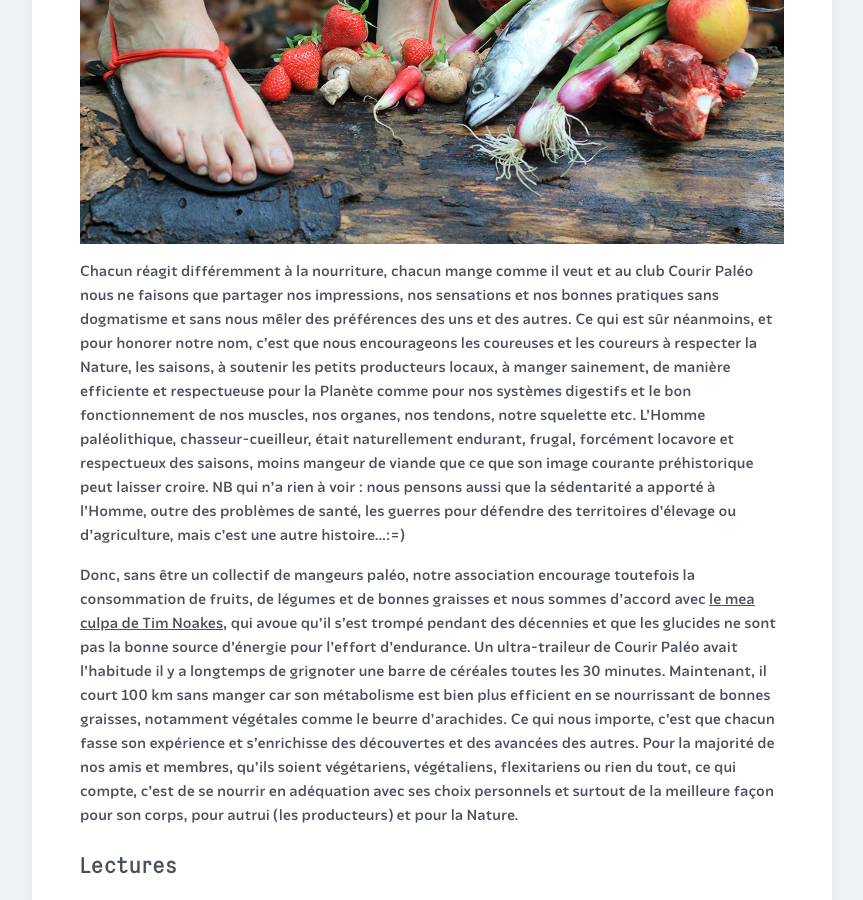
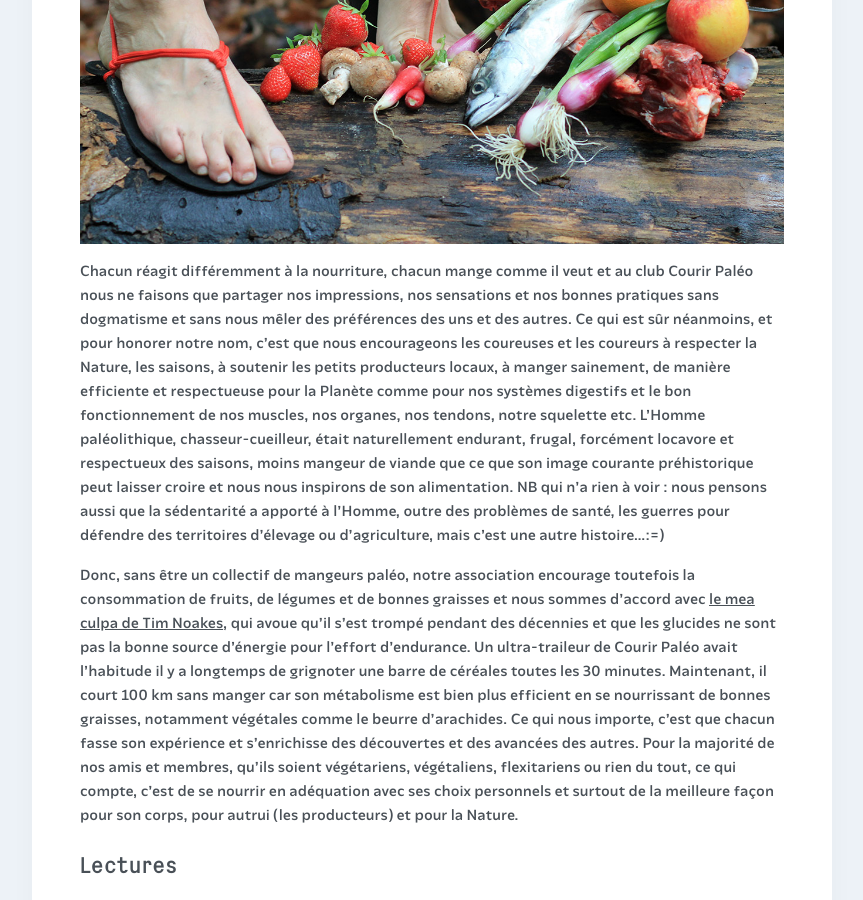
Before and after one commit to courirpaleo/courirpaleo.github.io, a Jekyll site: the page built from _pages/ressources.md, in a window 1280 px wide and 900 px high, scrolled down 3622 px. Shown: the whole window, without its empty margins (208-1071 px from the left). Built offline with Jekyll 4.4.1, drawn with Linux system fonts in a browser that asks for light colours; some web fonts are replaced.

Commit message:
Update ressources.md

```diff
--- a/_pages/ressources.md
+++ b/_pages/ressources.md
@@ -31,7 +31,7 @@
 
 ## Alimentation
 ![Courir Paleo](/assets/images/CourirPaleo_photo_marque_MQ_1200px.jpg)
-Chacun réagit différemment à la nourriture, chacun mange comme il veut et au club Courir&nbsp;Paléo nous ne faisons que partager nos impressions, nos sensations et nos bonnes pratiques sans dogmatisme et sans nous mêler des préférences des uns et des autres. Ce qui est sûr néanmoins, et pour honorer notre nom, c'est que nous encourageons les coureuses et les coureurs à respecter la Nature, les saisons, à soutenir les petits producteurs locaux, à manger sainement, de manière efficiente et respectueuse pour la Planète comme pour nos systèmes digestifs et le bon fonctionnement de nos muscles, nos organes, nos tendons, notre squelette etc. L'Homme paléolithique, chasseur-cueilleur, était naturellement endurant, frugal, forcément locavore et respectueux des saisons, moins mangeur de viande que ce que son image courante préhistorique peut laisser croire. NB qui n'a rien à voir&nbsp;: nous pensons aussi que la sédentarité a apporté à l'Homme, outre des problèmes de santé, les guerres pour défendre des territoires d'élevage ou d'agriculture, mais c'est une autre histoire...:=)
+Chacun réagit différemment à la nourriture, chacun mange comme il veut et au club Courir&nbsp;Paléo nous ne faisons que partager nos impressions, nos sensations et nos bonnes pratiques sans dogmatisme et sans nous mêler des préférences des uns et des autres. Ce qui est sûr néanmoins, et pour honorer notre nom, c'est que nous encourageons les coureuses et les coureurs à respecter la Nature, les saisons, à soutenir les petits producteurs locaux, à manger sainement, de manière efficiente et respectueuse pour la Planète comme pour nos systèmes digestifs et le bon fonctionnement de nos muscles, nos organes, nos tendons, notre squelette etc. L'Homme paléolithique, chasseur-cueilleur, était naturellement endurant, frugal, forcément locavore et respectueux des saisons, moins mangeur de viande que ce que son image courante préhistorique peut laisser croire et nous nous inspirons de son alimentation. NB qui n'a rien à voir&nbsp;: nous pensons aussi que la sédentarité a apporté à l'Homme, outre des problèmes de santé, les guerres pour défendre des territoires d'élevage ou d'agriculture, mais c'est une autre histoire...:=)
 
 Donc, sans être un collectif de mangeurs paléo, notre association encourage toutefois la consommation de fruits, de légumes et de bonnes graisses et nous sommes d'accord avec [le mea culpa de Tim Noakes](https://www2.u-trail.com/tim-noakes), qui avoue qu'il s'est trompé pendant des décennies et que les glucides ne sont pas la bonne source d'énergie pour l'effort d'endurance. Un ultra-traileur de Courir&nbsp;Paléo avait l'habitude il y a longtemps de grignoter une barre de céréales toutes les 30&nbsp;minutes. Maintenant, il court 100&nbsp;km sans manger car son métabolisme est bien plus efficient en se nourrissant de bonnes graisses, notamment végétales comme le beurre d'arachides. Ce qui nous importe, c'est que chacun fasse son expérience et s'enrichisse des découvertes et des avancées des autres. Pour la majorité de nos amis et membres, qu'ils soient végétariens, végétaliens, flexitariens ou rien du tout, ce qui compte, c'est de se nourrir en adéquation avec ses choix personnels et surtout de la meilleure façon pour son corps, pour autrui (les producteurs) et pour la Nature.
 
```
